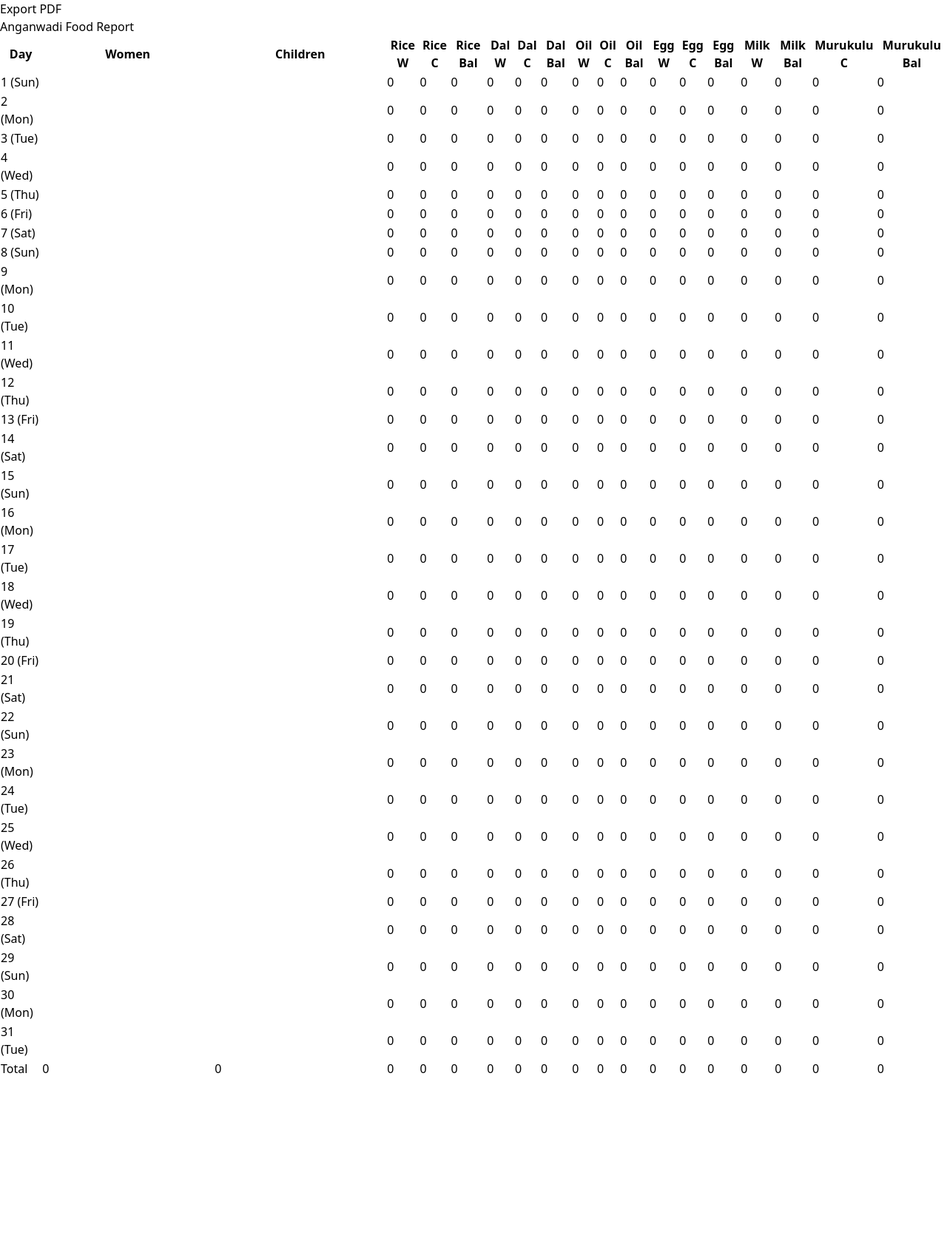
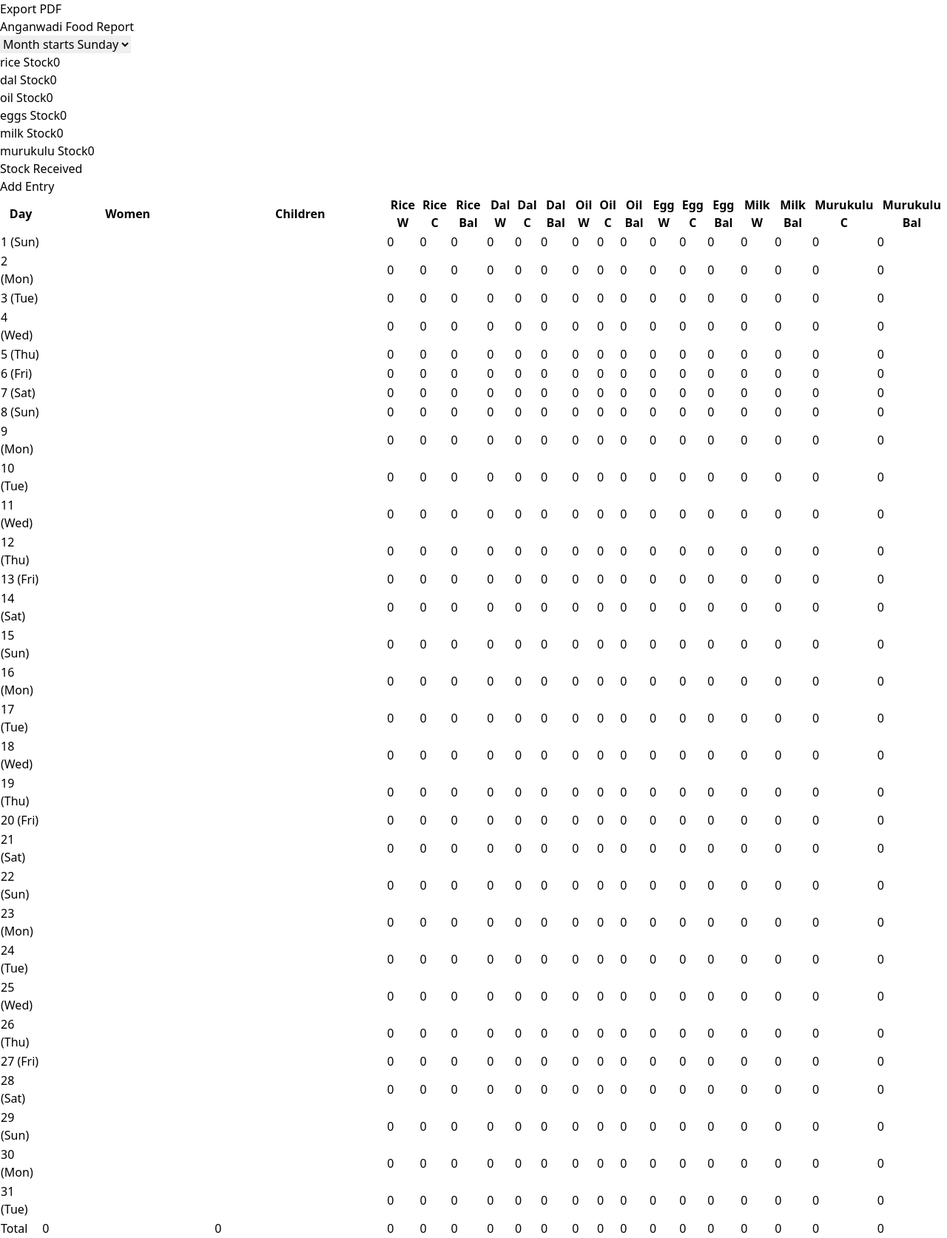
Before and after one commit to sai-nilesh/anganwadi-report-app, a React app: page / in a window 1280 px wide. Shown: the whole page at 74% size. Before the commit the page ends 1458 px from the top, so only its background shows below. Built offline with nearby package versions, Linux system fonts and the light colour scheme; the HTML template or start-up script is replaced by a standard one.

Commit message:
Update report app - fix PDF export, table UI, stock received export

```diff
--- a/package.json
+++ b/package.json
@@ -13,6 +13,7 @@
     "@tailwindcss/vite": "^4.2.1",
     "html2canvas": "^1.4.1",
     "jspdf": "^4.2.0",
+    "jspdf-autotable": "^5.0.7",
     "react": "^19.2.0",
     "react-dom": "^19.2.0"
   },
--- a/src/pages/ReportForms.jsx
+++ b/src/pages/ReportForms.jsx
@@ -1,10 +1,11 @@
-import { useState, useEffect, useRef } from "react";
+
+import { useState, useEffect } from "react";
 import jsPDF from "jspdf";
-import html2canvas from "html2canvas";
+import autoTable from "jspdf-autotable";
 
 function ReportForm(){
 
-const reportRef = useRef();
+const days=["Sun","Mon","Tue","Wed","Thu","Fri","Sat"];
 
 const [startDay,setStartDay]=useState(0);
 
@@ -22,84 +23,28 @@ const [stockEntries,setStockEntries]=useState([]);
 const createRow=()=>({
 women:"",
 children:"",
-
 riceWomen:0,
 riceChildren:0,
 riceBalance:0,
-
 dalWomen:0,
 dalChildren:0,
 dalBalance:0,
-
 oilWomen:0,
 oilChildren:0,
 oilBalance:0,
-
 eggsWomen:0,
 eggsChildren:0,
 eggsBalance:0,
-
 milkWomen:0,
 milkBalance:0,
-
 murukuluChildren:0,
 murukuluBalance:0
 });
 
 const [rows,setRows]=useState(Array.from({length:31},createRow));
 
-const days=["Sun","Mon","Tue","Wed","Thu","Fri","Sat"];
 
-
-/* PDF EXPORT FIXED */
-
-const exportPDF = async ()=>{
-
-const element = reportRef.current;
-
-const originalWidth = element.style.width;
-element.style.width="1400px";
-
-const canvas = await html2canvas(element,{
-scale:3,
-useCORS:true,
-windowWidth:1400
-});
-
-element.style.width=originalWidth;
-
-const imgData = canvas.toDataURL("image/png");
-
-const pdf = new jsPDF("l","mm","a4");
-
-const imgWidth = 297;
-const pageHeight = 210;
-const imgHeight = canvas.height * imgWidth / canvas.width;
-
-let heightLeft = imgHeight;
-let position = 0;
-
-pdf.addImage(imgData,"PNG",0,position,imgWidth,imgHeight);
-
-heightLeft -= pageHeight;
-
-while(heightLeft > 0){
-
-position = heightLeft - imgHeight;
-
-pdf.addPage();
-
-pdf.addImage(imgData,"PNG",0,position,imgWidth,imgHeight);
-
-heightLeft -= pageHeight;
-
-}
-
-pdf.save("Anganwadi_Report.pdf");
-
-};
-
-
+/* ================= CALCULATION ================= */
 
 const calculateBalance=(data)=>{
 
@@ -112,8 +57,8 @@ let murukuluBal=Number(stock.murukulu)||0;
 
 for(let i=0;i<data.length;i++){
 
-const women=data[i].women||0;
-const children=data[i].children||0;
+const women=Number(data[i].women||0);
+const children=Number(data[i].children||0);
 
 const received=stockEntries.filter(e=>Number(e.day)===i+1);
 
@@ -126,49 +71,40 @@ if(e.item==="milk") milkBal+=Number(e.quantity);
 if(e.item==="murukulu") murukuluBal+=Number(e.quantity);
 });
 
-/* rice */
-
+/* RICE */
 data[i].riceWomen=women*150;
 data[i].riceChildren=children*75;
 riceBal-=data[i].riceWomen+data[i].riceChildren;
 data[i].riceBalance=riceBal;
 
-/* dal */
-
+/* DAL */
 data[i].dalWomen=women*30;
 data[i].dalChildren=children*15;
 dalBal-=data[i].dalWomen+data[i].dalChildren;
 data[i].dalBalance=dalBal;
 
-/* oil */
-
+/* OIL */
 data[i].oilWomen=women*16;
 data[i].oilChildren=children*5;
 oilBal-=data[i].oilWomen+data[i].oilChildren;
 data[i].oilBalance=oilBal;
 
-/* eggs */
-
+/* EGGS */
 data[i].eggsWomen=women;
 data[i].eggsChildren=children;
 eggBal-=women+children;
 data[i].eggsBalance=eggBal;
 
-/* milk */
-
+/* MILK */
+let milkPerWoman=200;
 const weekday=(startDay+i)%7;
-let milkPerWoman=200;
-
-if(weekday===4||weekday===6){
-milkPerWoman=300;
-}
+if(weekday===4||weekday===6) milkPerWoman=300;
 
 data[i].milkWomen=women*milkPerWoman;
 milkBal-=data[i].milkWomen;
 data[i].milkBalance=milkBal;
 
-/* murukulu */
-
+/* MURUKULU */
 data[i].murukuluChildren=children*200;
 murukuluBal-=data[i].murukuluChildren;
 data[i].murukuluBalance=murukuluBal;
@@ -177,26 +113,28 @@ data[i].murukuluBalance=murukuluBal;
 
 };
 
-const handleInputChange=(index,field,value)=>{
+
+/* ================= INPUT HANDLER ================= */
+
+const handleInputChange=(i,field,value)=>{
 
 const updated=[...rows];
-updated[index][field]=Number(value);
+updated[i][field]=value;
 
 calculateBalance(updated);
-
 setRows(updated);
 
 };
 
 
-const handleKeyDown=(e,row,col)=>{
+/* ================= ENTER NAVIGATION ================= */
+
+const handleKeyDown=(e,row,field)=>{
 
 if(e.key==="Enter"){
 
-e.preventDefault();
-
 const next=document.querySelector(
-`input[data-row="${row+1}"][data-col="${col}"]`
+`input[data-row="${row+1}"][data-field="${field}"]`
 );
 
 if(next) next.focus();
@@ -204,6 +142,9 @@ if(next) next.focus();
 }
 
 };
+
+
+/* ================= STOCK RECEIVED ================= */
 
 const addStockEntry=()=>{
 setStockEntries([...stockEntries,{day:"",item:"rice",quantity:""}]);
@@ -213,7 +154,6 @@ const updateStockEntry=(i,field,value)=>{
 
 const updated=[...stockEntries];
 updated[i][field]=value;
-
 setStockEntries(updated);
 
 const newRows=[...rows];
@@ -223,7 +163,8 @@ setRows(newRows);
 };
 
 
-// eslint-disable-next-line react-hooks/exhaustive-deps
+/* ================= EFFECT ================= */
+
 useEffect(()=>{
 const newRows=[...rows];
 calculateBalance(newRows);
@@ -231,48 +172,148 @@ setRows(newRows);
 },[stock,startDay,stockEntries]);
 
 
-/* totals */
+/* ================= TOTALS ================= */
 
 const totals=rows.reduce((acc,row)=>{
 
 acc.women+=Number(row.women||0);
 acc.children+=Number(row.children||0);
-
 acc.riceWomen+=row.riceWomen;
 acc.riceChildren+=row.riceChildren;
-
 acc.dalWomen+=row.dalWomen;
 acc.dalChildren+=row.dalChildren;
-
 acc.oilWomen+=row.oilWomen;
 acc.oilChildren+=row.oilChildren;
-
 acc.eggsWomen+=row.eggsWomen;
 acc.eggsChildren+=row.eggsChildren;
-
 acc.milkWomen+=row.milkWomen;
-
 acc.murukuluChildren+=row.murukuluChildren;
 
 return acc;
 
 },{
-women:0,
-children:0,
-riceWomen:0,
-riceChildren:0,
-dalWomen:0,
-dalChildren:0,
-oilWomen:0,
-oilChildren:0,
-eggsWomen:0,
-eggsChildren:0,
+women:0,children:0,
+riceWomen:0,riceChildren:0,
+dalWomen:0,dalChildren:0,
+oilWomen:0,oilChildren:0,
+eggsWomen:0,eggsChildren:0,
 milkWomen:0,
 murukuluChildren:0
 });
 
-const last=rows[rows.length-1]||{};
+const last=rows[rows.length-1];
 
+
+/* ================= PDF EXPORT ================= */
+
+const exportPDF = () => {
+
+const pdf = new jsPDF("l","mm","a4");
+
+pdf.setFontSize(18);
+pdf.text("Anganwadi Food Report",14,15);
+
+pdf.setFontSize(12);
+
+/* ---------------- STOCK SECTION ---------------- */
+
+pdf.text("Opening Stock",14,30);
+
+pdf.text(`Rice: ${stock.rice}`,14,38);
+pdf.text(`Dal: ${stock.dal}`,60,38);
+pdf.text(`Oil: ${stock.oil}`,100,38);
+
+pdf.text(`Eggs: ${stock.eggs}`,14,46);
+pdf.text(`Milk: ${stock.milk}`,60,46);
+pdf.text(`Murukulu: ${stock.murukulu}`,100,46);
+
+
+/* ---------------- STOCK RECEIVED ---------------- */
+
+let startY = 60;
+
+if(stockEntries.length>0){
+
+pdf.text("Stock Received",14,startY);
+
+const stockTable = stockEntries.map(entry => [
+entry.day,
+entry.item,
+entry.quantity
+]);
+
+autoTable(pdf,{
+startY:startY+5,
+head:[["Day","Item","Quantity"]],
+body:stockTable,
+styles:{fontSize:10},
+theme:"grid"
+});
+
+startY = pdf.lastAutoTable.finalY + 10;
+
+}else{
+
+startY = 60;
+
+}
+
+
+/* ---------------- DAILY TABLE ---------------- */
+
+const tableData = rows.map((row,i)=>{
+
+const weekday = days[(startDay+i)%7];
+
+return[
+`${i+1} (${weekday})`,
+row.women,row.children,
+row.riceWomen,row.riceChildren,row.riceBalance,
+row.dalWomen,row.dalChildren,row.dalBalance,
+row.oilWomen,row.oilChildren,row.oilBalance,
+row.eggsWomen,row.eggsChildren,row.eggsBalance,
+row.milkWomen,row.milkBalance,
+row.murukuluChildren,row.murukuluBalance
+];
+
+});
+
+
+tableData.push([
+"Total",
+totals.women,totals.children,
+totals.riceWomen,totals.riceChildren,last.riceBalance,
+totals.dalWomen,totals.dalChildren,last.dalBalance,
+totals.oilWomen,totals.oilChildren,last.oilBalance,
+totals.eggsWomen,totals.eggsChildren,last.eggsBalance,
+totals.milkWomen,last.milkBalance,
+totals.murukuluChildren,last.murukuluBalance
+]);
+
+
+autoTable(pdf,{
+startY:startY,
+head:[[
+"Day","Women","Children",
+"Rice W","Rice C","Rice Bal",
+"Dal W","Dal C","Dal Bal",
+"Oil W","Oil C","Oil Bal",
+"Egg W","Egg C","Egg Bal",
+"Milk W","Milk Bal",
+"Murukulu C","Murukulu Bal"
+]],
+body:tableData,
+styles:{fontSize:8},
+theme:"grid"
+});
+
+
+pdf.save("Anganwadi_Report.pdf");
+
+};
+
+
+/* ================= UI ================= */
 
 return(
 
@@ -285,45 +326,122 @@ className="bg-green-600 text-white px-4 py-2 rounded mb-4"
 Export PDF
 </button>
 
-<div ref={reportRef}>
-
-<h1 className="text-2xl font-bold mb-6 text-center">
+<h1 className="text-2xl font-bold text-center mb-6">
 Anganwadi Food Report
 </h1>
 
+<select
+className="border p-2 mb-4"
+onChange={e=>setStartDay(Number(e.target.value))}
+>
+<option value={0}>Month starts Sunday</option>
+<option value={1}>Monday</option>
+<option value={2}>Tuesday</option>
+<option value={3}>Wednesday</option>
+<option value={4}>Thursday</option>
+<option value={5}>Friday</option>
+<option value={6}>Saturday</option>
+</select>
+
+
+{/* OPENING STOCK */}
+
+<div className="grid grid-cols-2 md:grid-cols-3 gap-3 mb-6">
+
+{Object.keys(stock).map(item=>(
+<div key={item}>
+<label className="font-semibold capitalize">{item} Stock</label>
+<input
+className="border p-2 w-full"
+value={stock[item]}
+onChange={e=>setStock({...stock,[item]:Number(e.target.value)})}
+/>
+</div>
+))}
+
+</div>
+
+
+{/* STOCK RECEIVED */}
+
+<div className="mb-6">
+
+<h2 className="font-semibold mb-2">Stock Received</h2>
+
+<button
+onClick={addStockEntry}
+className="bg-blue-500 text-white px-3 py-1 rounded mb-2"
+>
+Add Entry
+</button>
+
+{stockEntries.map((entry,i)=>(
+
+<div key={i} className="flex gap-2 mb-2">
+
+<input
+className="border p-1"
+placeholder="Day"
+value={entry.day}
+onChange={e=>updateStockEntry(i,"day",e.target.value)}
+/>
+
+<select
+className="border p-1"
+value={entry.item}
+onChange={e=>updateStockEntry(i,"item",e.target.value)}
+>
+<option value="rice">Rice</option>
+<option value="dal">Dal</option>
+<option value="oil">Oil</option>
+<option value="eggs">Eggs</option>
+<option value="milk">Milk</option>
+<option value="murukulu">Murukulu</option>
+</select>
+
+<input
+className="border p-1"
+placeholder="Quantity"
+value={entry.quantity}
+onChange={e=>updateStockEntry(i,"quantity",e.target.value)}
+/>
+
+</div>
+
+))}
+
+</div>
+
+
+{/* TABLE */}
+
 <div className="overflow-x-auto">
 
-<table className="min-w-full border text-sm border-collapse">
+<table className="min-w-full border text-xs">
 
-<thead className="bg-blue-500 text-white">
+<thead className="bg-blue-200">
 
 <tr>
 
-<th className="p-2 border">Day</th>
-<th className="p-2 border">Women</th>
-<th className="p-2 border">Children</th>
-
-<th className="p-2 border">Rice W</th>
-<th className="p-2 border">Rice C</th>
-<th className="p-2 border">Rice Bal</th>
-
-<th className="p-2 border">Dal W</th>
-<th className="p-2 border">Dal C</th>
-<th className="p-2 border">Dal Bal</th>
-
-<th className="p-2 border">Oil W</th>
-<th className="p-2 border">Oil C</th>
-<th className="p-2 border">Oil Bal</th>
-
-<th className="p-2 border">Egg W</th>
-<th className="p-2 border">Egg C</th>
-<th className="p-2 border">Egg Bal</th>
-
-<th className="p-2 border">Milk W</th>
-<th className="p-2 border">Milk Bal</th>
-
-<th className="p-2 border">Murukulu C</th>
-<th className="p-2 border">Murukulu Bal</th>
+<th className="border p-1">Day</th>
+<th className="border p-1">Women</th>
+<th className="border p-1">Children</th>
+<th className="border p-1">Rice W</th>
+<th className="border p-1">Rice C</th>
+<th className="border p-1">Rice Bal</th>
+<th className="border p-1">Dal W</th>
+<th className="border p-1">Dal C</th>
+<th className="border p-1">Dal Bal</th>
+<th className="border p-1">Oil W</th>
+<th className="border p-1">Oil C</th>
+<th className="border p-1">Oil Bal</th>
+<th className="border p-1">Egg W</th>
+<th className="border p-1">Egg C</th>
+<th className="border p-1">Egg Bal</th>
+<th className="border p-1">Milk W</th>
+<th className="border p-1">Milk Bal</th>
+<th className="border p-1">Murukulu C</th>
+<th className="border p-1">Murukulu Bal</th>
 
 </tr>
 
@@ -337,53 +455,55 @@ const weekday=days[(startDay+i)%7];
 
 return(
 
-<tr key={i} className="text-center">
+<tr key={i}>
 
-<td className="p-2 border">{i+1} ({weekday})</td>
+<td className="border p-1">{i+1} ({weekday})</td>
 
-<td className="p-2 border">
+<td className="border p-1">
 <input
 type="number"
 data-row={i}
-data-col="women"
-className="border w-16 text-center"
+data-field="women"
+value={row.women}
 onKeyDown={(e)=>handleKeyDown(e,i,"women")}
-onChange={e=>handleInputChange(i,"women",e.target.value)}
+onChange={(e)=>handleInputChange(i,"women",e.target.value)}
+className="w-16 text-center"
 />
 </td>
 
-<td className="p-2 border">
+<td className="border p-1">
 <input
 type="number"
 data-row={i}
-data-col="children"
-className="border w-16 text-center"
+data-field="children"
+value={row.children}
 onKeyDown={(e)=>handleKeyDown(e,i,"children")}
-onChange={e=>handleInputChange(i,"children",e.target.value)}
+onChange={(e)=>handleInputChange(i,"children",e.target.value)}
+className="w-16 text-center"
 />
 </td>
 
-<td className="p-2 border">{row.riceWomen}</td>
-<td className="p-2 border">{row.riceChildren}</td>
-<td className="p-2 border">{row.riceBalance}</td>
+<td className="border p-1">{row.riceWomen}</td>
+<td className="border p-1">{row.riceChildren}</td>
+<td className="border p-1">{row.riceBalance}</td>
 
-<td className="p-2 border">{row.dalWomen}</td>
-<td className="p-2 border">{row.dalChildren}</td>
-<td className="p-2 border">{row.dalBalance}</td>
+<td className="border p-1">{row.dalWomen}</td>
+<td className="border p-1">{row.dalChildren}</td>
+<td className="border p-1">{row.dalBalance}</td>
 
-<td className="p-2 border">{row.oilWomen}</td>
-<td className="p-2 border">{row.oilChildren}</td>
-<td className="p-2 border">{row.oilBalance}</td>
+<td className="border p-1">{row.oilWomen}</td>
+<td className="border p-1">{row.oilChildren}</td>
+<td className="border p-1">{row.oilBalance}</td>
 
-<td className="p-2 border">{row.eggsWomen}</td>
-<td className="p-2 border">{row.eggsChildren}</td>
-<td className="p-2 border">{row.eggsBalance}</td>
+<td className="border p-1">{row.eggsWomen}</td>
+<td className="border p-1">{row.eggsChildren}</td>
+<td className="border p-1">{row.eggsBalance}</td>
 
-<td className="p-2 border">{row.milkWomen}</td>
-<td className="p-2 border">{row.milkBalance}</td>
+<td className="border p-1">{row.milkWomen}</td>
+<td className="border p-1">{row.milkBalance}</td>
 
-<td className="p-2 border">{row.murukuluChildren}</td>
-<td className="p-2 border">{row.murukuluBalance}</td>
+<td className="border p-1">{row.murukuluChildren}</td>
+<td className="border p-1">{row.murukuluBalance}</td>
 
 </tr>
 
@@ -391,34 +511,34 @@ onChange={e=>handleInputChange(i,"children",e.target.value)}
 
 })}
 
-<tr className="bg-gray-200 font-bold text-center">
 
-<td className="p-2 border">Total</td>
+<tr className="bg-gray-200 font-bold">
 
-<td className="p-2 border">{totals.women}</td>
-<td className="p-2 border">{totals.children}</td>
+<td className="border p-1">Total</td>
+<td className="border p-1">{totals.women}</td>
+<td className="border p-1">{totals.children}</td>
 
-<td className="p-2 border">{totals.riceWomen}</td>
-<td className="p-2 border">{totals.riceChildren}</td>
-<td className="p-2 border">{last.riceBalance}</td>
+<td className="border p-1">{totals.riceWomen}</td>
+<td className="border p-1">{totals.riceChildren}</td>
+<td className="border p-1">{last.riceBalance}</td>
 
-<td className="p-2 border">{totals.dalWomen}</td>
-<td className="p-2 border">{totals.dalChildren}</td>
-<td className="p-2 border">{last.dalBalance}</td>
+<td className="border p-1">{totals.dalWomen}</td>
+<td className="border p-1">{totals.dalChildren}</td>
+<td className="border p-1">{last.dalBalance}</td>
 
-<td className="p-2 border">{totals.oilWomen}</td>
-<td className="p-2 border">{totals.oilChildren}</td>
-<td className="p-2 border">{last.oilBalance}</td>
+<td className="border p-1">{totals.oilWomen}</td>
+<td className="border p-1">{totals.oilChildren}</td>
+<td className="border p-1">{last.oilBalance}</td>
 
-<td className="p-2 border">{totals.eggsWomen}</td>
-<td className="p-2 border">{totals.eggsChildren}</td>
-<td className="p-2 border">{last.eggsBalance}</td>
+<td className="border p-1">{totals.eggsWomen}</td>
+<td className="border p-1">{totals.eggsChildren}</td>
+<td className="border p-1">{last.eggsBalance}</td>
 
-<td className="p-2 border">{totals.milkWomen}</td>
-<td className="p-2 border">{last.milkBalance}</td>
+<td className="border p-1">{totals.milkWomen}</td>
+<td className="border p-1">{last.milkBalance}</td>
 
-<td className="p-2 border">{totals.murukuluChildren}</td>
-<td className="p-2 border">{last.murukuluBalance}</td>
+<td className="border p-1">{totals.murukuluChildren}</td>
+<td className="border p-1">{last.murukuluBalance}</td>
 
 </tr>
 
@@ -430,8 +550,6 @@ onChange={e=>handleInputChange(i,"children",e.target.value)}
 
 </div>
 
-</div>
-
 );
 
 }
```
Also changed, not shown: 1 other file (tests, documents, lock files or other folders).
